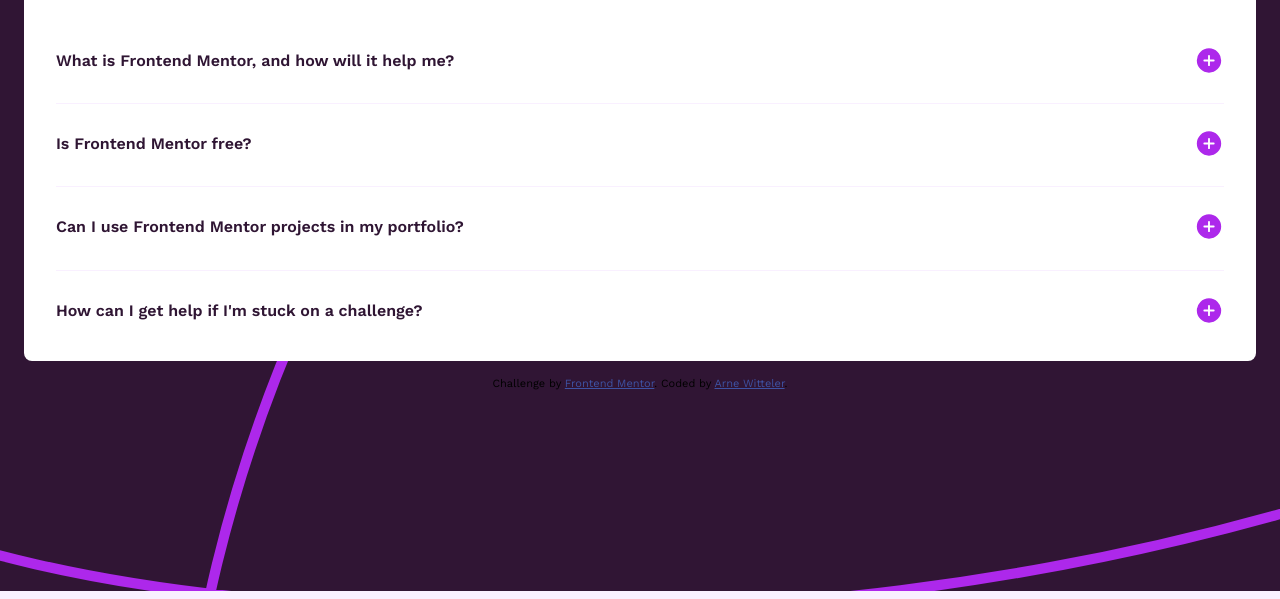
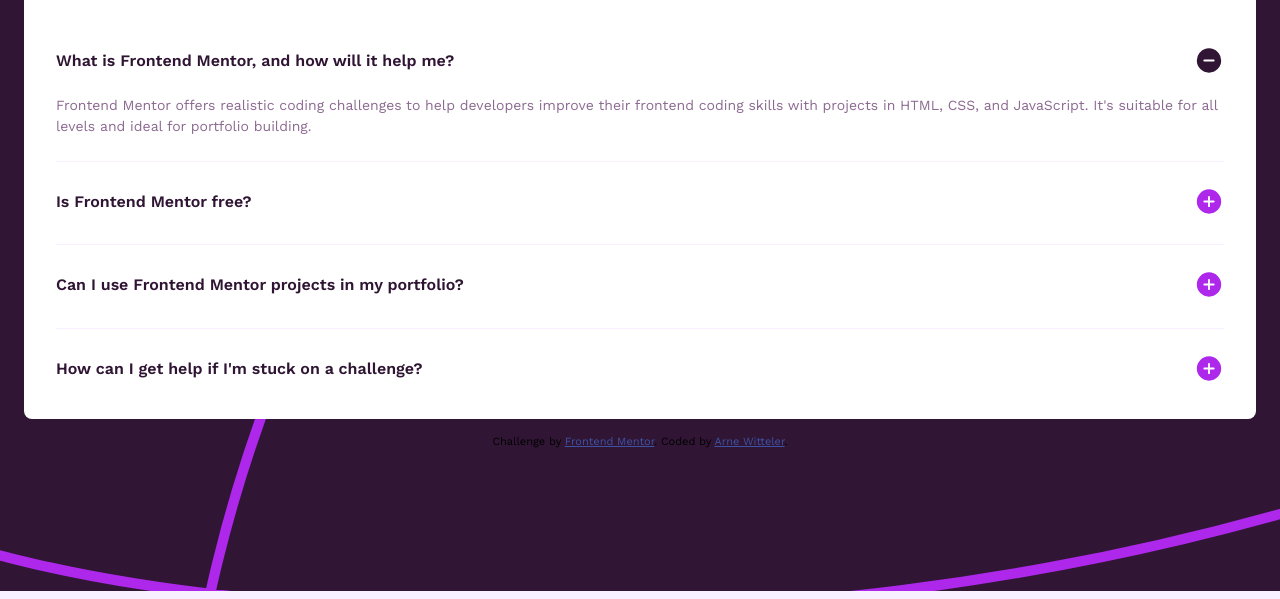
Before and after one commit to arne-witteler/faq-accordion, a plain HTML site: page index.html in a window 1280 px wide. Both pictures are taken after a click on the element "What is Frontend Mentor, and how will it help me?". Shown: the part 201-800 px from the top of the page. Drawn offline with nearby package versions, Linux system fonts and the light colour scheme.

Commit message:
implement accordion functionality with animations and styles

```diff
--- a/index.html
+++ b/index.html
@@ -5,6 +5,7 @@
     <meta name="viewport" content="width=device-width, initial-scale=1.0">
     <link rel="stylesheet" href="styles/styles.css">
     <link rel="icon" type="image/png" sizes="32x32" href="./assets/images/favicon-32x32.png">
+    <script src="script.js" defer></script>
     <title>Frontend Mentor | FAQ accordion</title>
   </head>
   <body>
--- /dev/null
+++ b/script.js
@@ -0,0 +1,8 @@
+const questions = document.querySelectorAll(".accordion__question");
+
+questions.forEach((question) => {
+  question.addEventListener("click", () => {
+    const item = question.closest(".accordion__item");
+    item.classList.toggle("is-active");
+  });
+});
--- a/styles/styles.css
+++ b/styles/styles.css
@@ -82,11 +82,33 @@
 }
 
 .accordion__answer {
+  max-height: 0;
+  overflow: hidden;
+  opacity: 0;
+  transition: max-height 0.3s ease, opacity 0.3s ease;
   font-size: 14px;
   color: var(--color-purple-600);
   font-weight: var(--font-weight-regular);
   line-height: 1.5;
-  display: none;
+}
+
+.accordion__item.is-active .accordion__answer {
+  max-height: 300px;
+  opacity: 1;
+  margin-top: 1rem;
+}
+
+.accordion__icon--plus {
+  content: url("../assets/images/icon-plus.svg");
+  transition: transform 0.3s ease;
+}
+
+.accordion__item.is-active .accordion__icon--plus {
+  content: url("../assets/images/icon-minus.svg");
+}
+
+.accordion__item.is-active .accordion__icon--plus {
+  transform: rotate(180deg);
 }
 
 .attribution {
```
